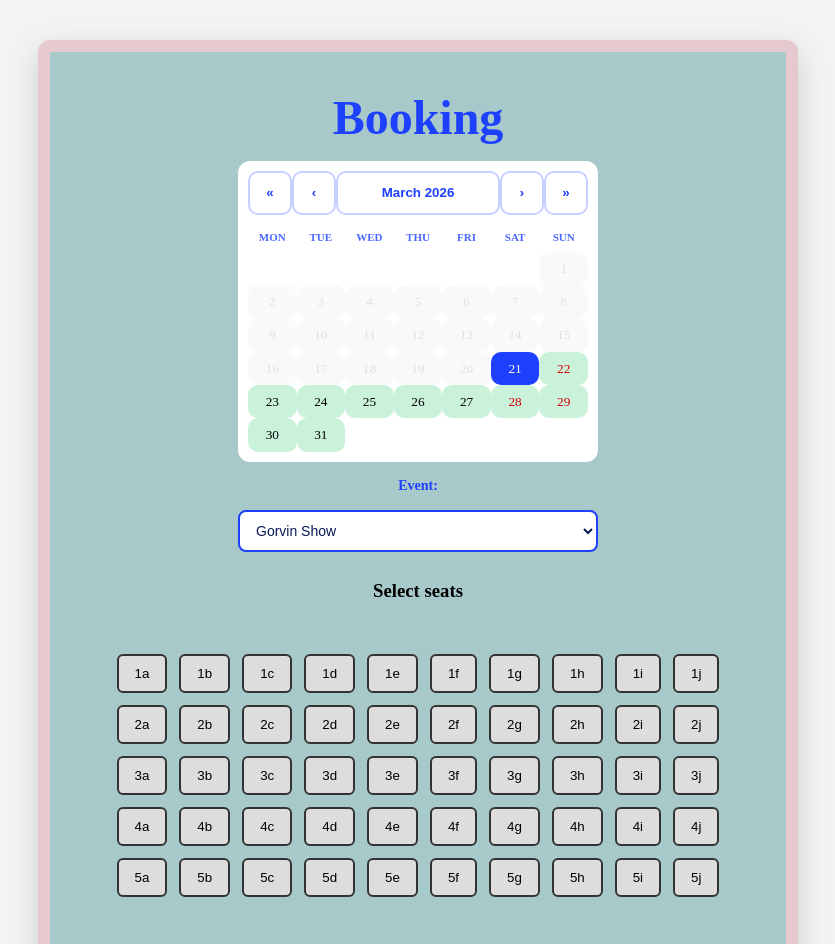
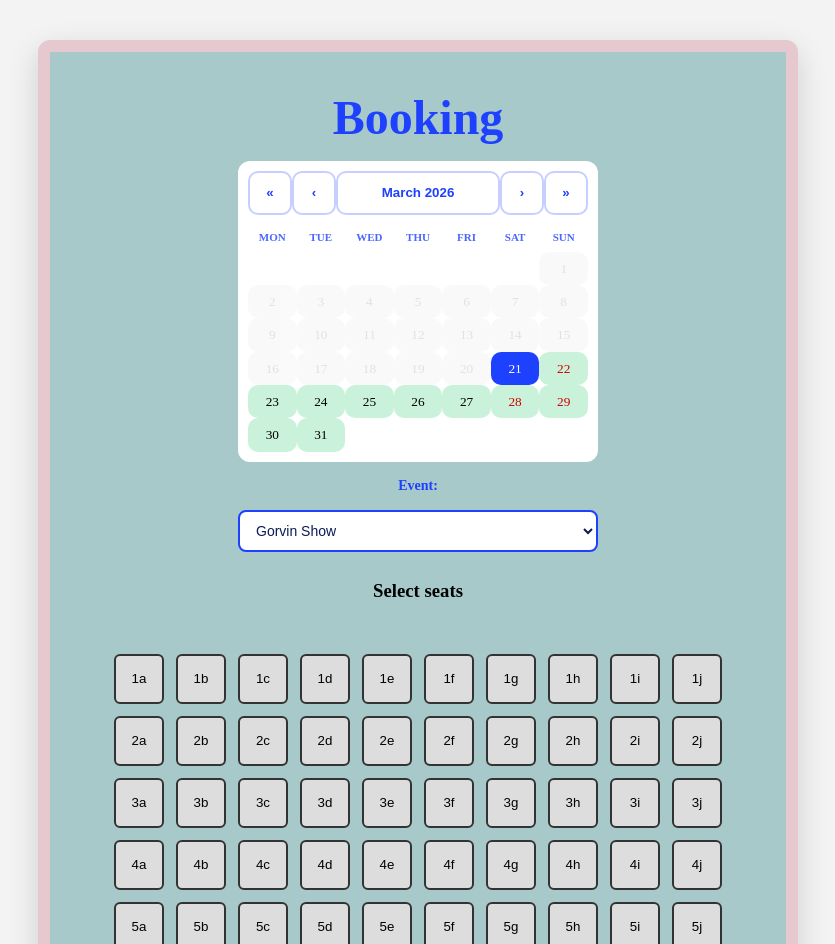
Before and after one commit to LarysaSperling/Event-booking, a React (Vite) app: page / in a window 1280 px wide. Shown: the top 944 px of the page, without its empty margins (222-1057 px from the left). Built offline with nearby package versions, Linux system fonts and the light colour scheme.

Commit message:
style: make seat buttons consistent

```diff
--- a/src/components/seatSelector/styles.module.css
+++ b/src/components/seatSelector/styles.module.css
@@ -4,30 +4,36 @@
   justify-content: center;
   gap: 12px;
   margin: 24px 0;
+  max-width: 720px;
+  margin-left: auto;
+  margin-right: auto;
 }
 
 .seat {
-  padding: 10px 16px;
+  width: 50px;
+  height: 50px;
+
+  display: flex;
+  align-items: center;
+  justify-content: center;
+
   border: 2px solid #333;
   background: #ddd;
+  border-radius: 6px;
   cursor: pointer;
-  border-radius: 6px;
   transition: 0.2s ease;
   font-weight: 500;
 }
-
 
 .seat:not(:disabled):hover {
   background: #cfcfcf;
   transform: translateY(-2px);
 }
 
-
 .active {
   background: #8fd18f;
   border-color: #4caf50;
 }
-
 
 .busy {
   background: #999;
```
